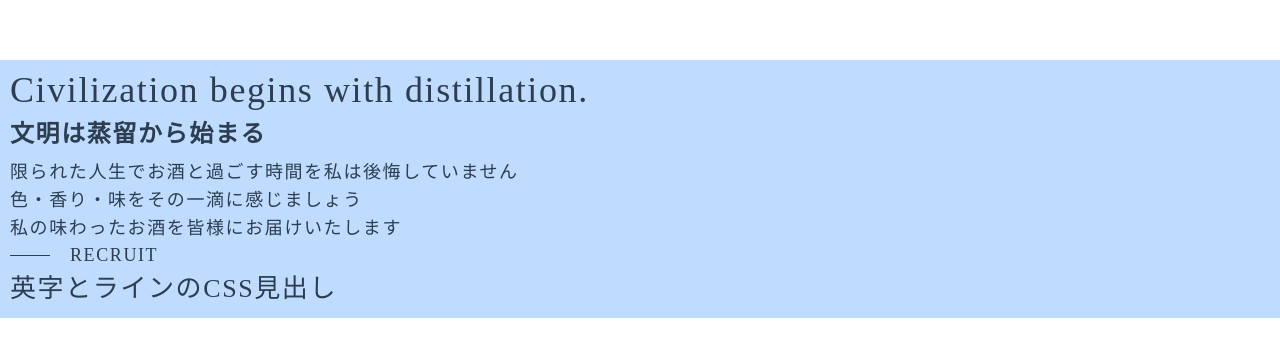
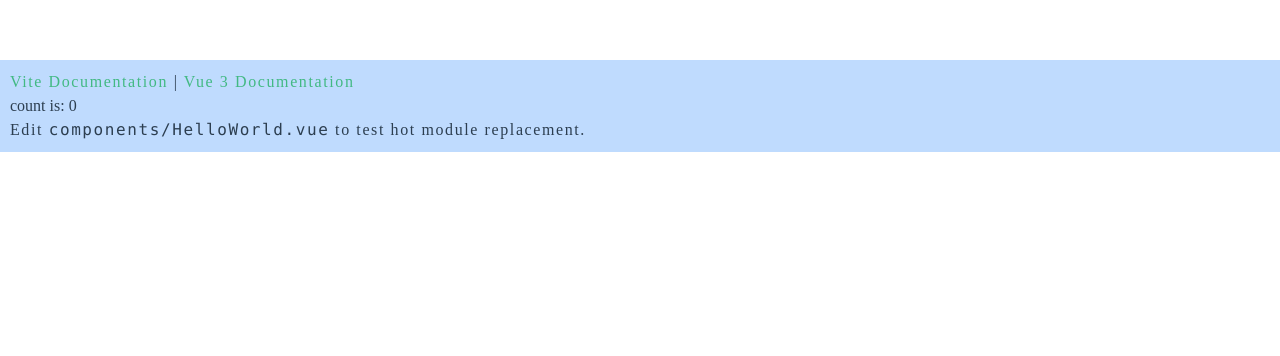
Before and after one commit to NakajimaShunsuke/vue-sheep, a Vue app: page / in a window 1280 px wide. Shown: the top 356 px of the page. Built offline with nearby package versions, Linux system fonts and the light colour scheme.

Commit message:
プロジェクト整理 今後は目的ごとにbranchを切って作業する事

```diff
--- a/src/App.vue
+++ b/src/App.vue
@@ -1,5 +1,5 @@
 <template>
-  <router-view/>
+  <router-view class="base-layout responsive-tools" />
 </template>
 
 <script setup>
@@ -12,6 +12,34 @@
 <style>
 @import url('https://fonts.googleapis.com/css2?family=Shippori+Mincho&display=swap');
 
+/**
+ * This injects Tailwind's base styles and any base styles registered by
+ * plugins.
+ */
+@tailwind base;
+
+/**
+ * This injects Tailwind's component classes and any component classes
+ * registered by plugins.
+ */
+@tailwind components;
+
+/**
+ * This injects Tailwind's utility classes and any utility classes registered
+ * by plugins.
+ */
+@tailwind utilities;
+
+/**
+ * Use this directive to control where Tailwind injects the responsive
+ * variations of each utility.
+ *
+ * If omitted, Tailwind will append these classes to the very end of
+ * your stylesheet by default.
+ */
+ @tailwind screens;
+
+
 #app {
 
 	font-family: "Noto Serif JP","游明朝","Yu Mincho",YuMincho,"Hiragino Mincho ProN W3","ヒラギノ明朝 ProN W3","Hiragino Mincho ProN","HG明朝E","ＭＳ Ｐ明朝","ＭＳ 明朝",serif;
@@ -23,4 +51,18 @@
   display: flex;
   justify-content: center;
 }
+
+.responsive-tools {
+    /**
+			all(mobile): bg-gray-200
+			sm(min-width: 640px):red
+			md(min-width: 768px):yellow
+			lg(min-width: 1024px):green
+			xl(min-width: 1280px):blue
+		*/
+	@apply bg-gray-200 sm:bg-red-200 md:bg-yellow-200 lg:bg-green-200 xl:bg-blue-200;
+}
+.base-layout {
+	@apply max-w-7xl w-full p-2.5;
+}
 </style>
--- a/src/views/Home.vue
+++ b/src/views/Home.vue
@@ -1,65 +1,16 @@
 <template>
-	<!--
-    all(mobile): bg-gray-200
-    sm(min-width: 640px):red
-    md(min-width: 768px):yellow
-    lg(min-width: 1024px):green
-    xl(min-width: 1280px):blue
-	-->
-	<article
-		class="
-			max-w-7xl
-			w-full
-			p-2.5
-			bg-gray-200
-			sm:bg-red-200
-			md:bg-yellow-200
-			lg:bg-green-200
-			xl:bg-blue-200
-		"
-	>
-		<!-- Maineセクション -->
-		<section>
-			<h1 class="text-2xl lg:text-4xl mb-2">
-				Civilization begins with distillation.
-			</h1>
-			<p class="text-xl lg:text-2xl mb-2 font-bold">文明は蒸留から始まる</p>
-			<p class="text-xl lg:text-lg">
-				限られた人生でお酒と過ごす時間を私は後悔していません<br />
-				色・香り・味をその一滴に感じましょう<br />
-				私の味わったお酒を皆様にお届けいたします
-			</p>
-		</section>
-		<h2 class="heading08"><span>Recruit</span>英字とラインのCSS見出し</h2>
+	<article>
+		<HelloWorld />
 	</article>
 </template>
 
 <script setup>
-import ImageBox from "../components/ImageBox.vue";
+import HelloWorld from "../components/HelloWorld.vue";
 
 // This starter template is using Vue 3 experimental <script setup> SFCs
 // Check out https://github.com/vuejs/rfcs/blob/master/active-rfcs/0040-script-setup.md
 </script>
 
 <style scoped>
-.heading08 {
-	font-size: 26px;
-}
 
-.heading08 span {
-	display: flex;
-	align-items: center;
-	color: #2c3e50;
-	font-size: 18px;
-	text-transform: uppercase;
-}
-
-.heading08 span::before {
-	content: "";
-	display: inline-block;
-	margin-right: 20px;
-	width: 40px;
-	height: 1px;
-	background-color: #2c3e50;
-}
 </style>
```
